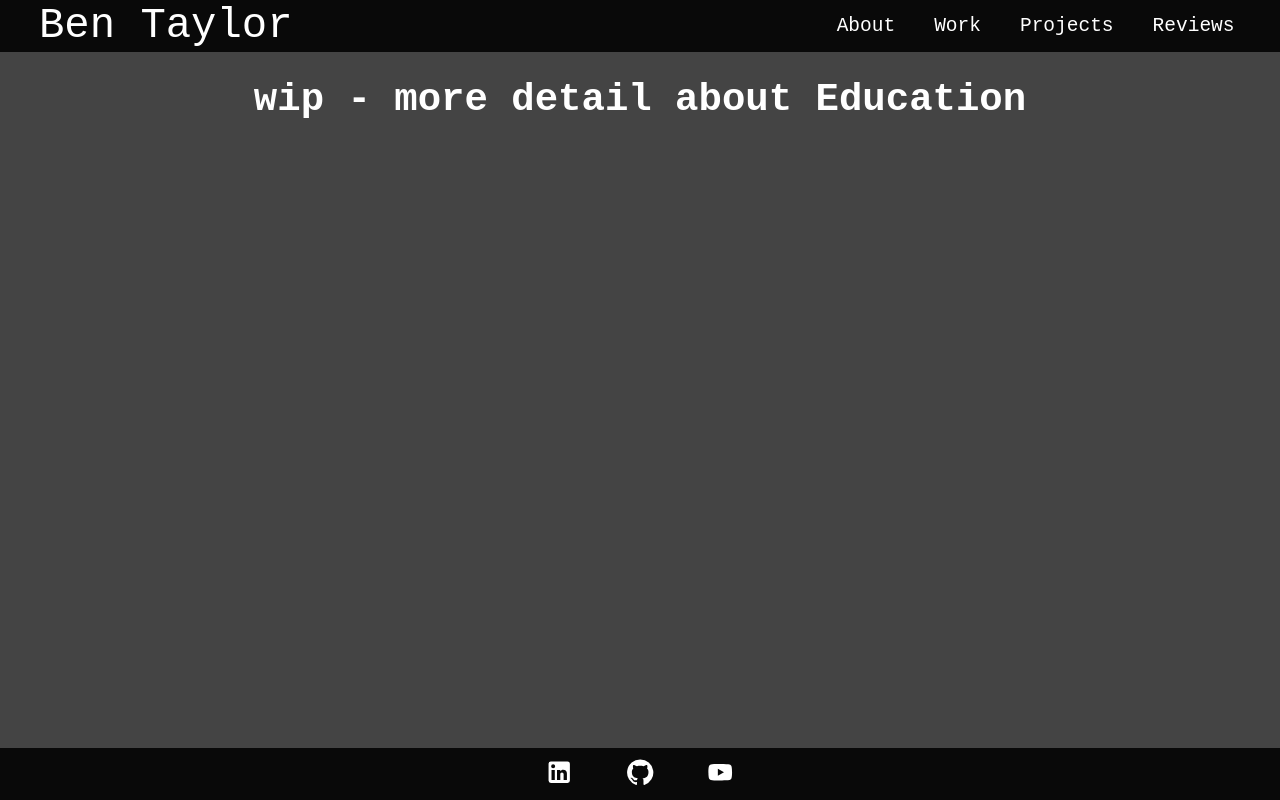
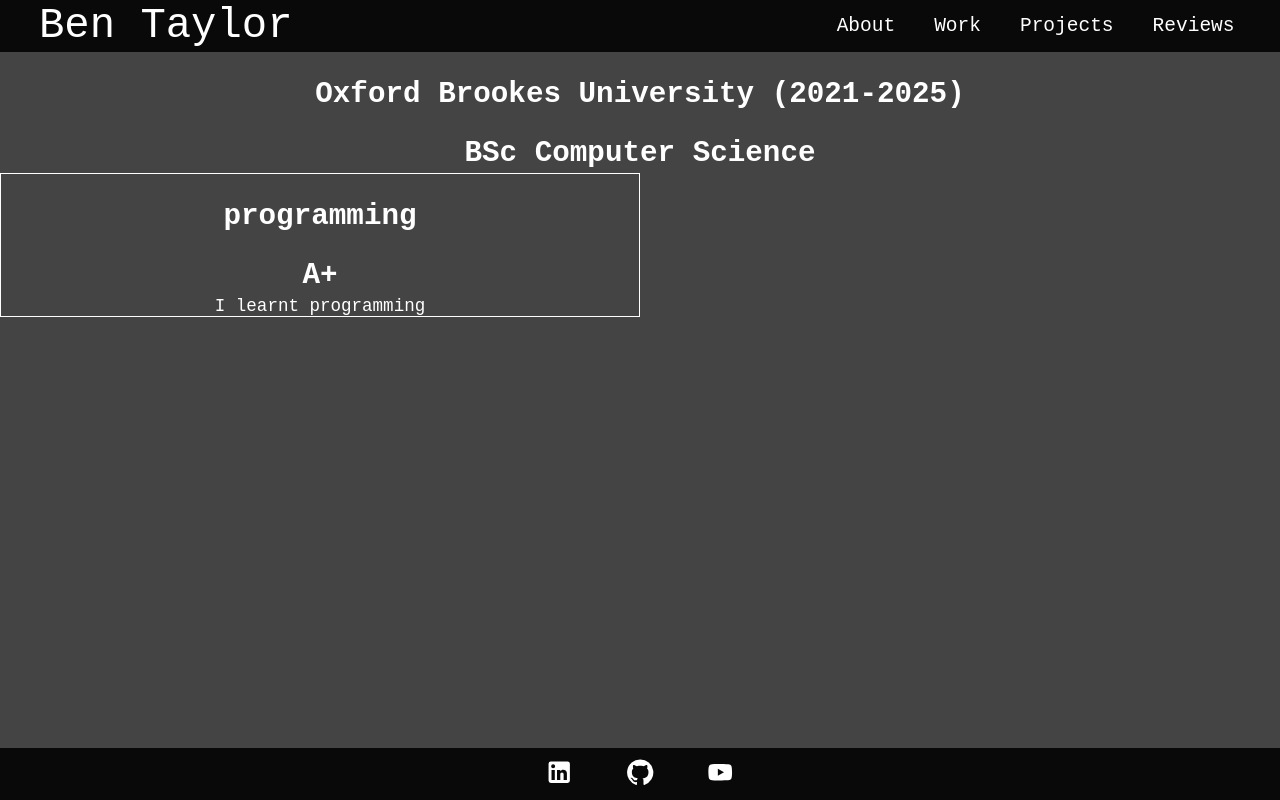
Before and after one commit to BenTaylor25/WebPortfolio2023, a React (Vite) app in the folder web-portfolio-2023/: page /WebPortfolio2023/education in a window 1280 px wide. Built offline with nearby package versions, Linux system fonts and the light colour scheme.

Commit message:
wip education page

```diff
--- /dev/null
+++ b/web-portfolio-2023/src/components/Education/EducationModule.tsx
@@ -0,0 +1,16 @@
+
+export type ModuleProps = {
+    name: string,
+    grade: string,
+    text: string,
+}
+
+export default function EducationModule(props: ModuleProps) {
+    return (
+        <article className="module">
+            <h1>{ props.name }</h1>
+            <h2>{ props.grade }</h2>
+            <p>{ props.text }</p>
+        </article>
+    );
+}
--- a/web-portfolio-2023/src/components/Reviews/ReviewEntry.tsx
+++ b/web-portfolio-2023/src/components/Reviews/ReviewEntry.tsx
@@ -1,4 +1,4 @@
-import "./ReviewEntry.scss"
+import "./ReviewEntry.scss";
 
 export type ReviewProps = {
     name: string;
--- /dev/null
+++ b/web-portfolio-2023/src/components/pages/Education.scss
@@ -0,0 +1,19 @@
+
+main.Education {
+    section#education-institution {
+        h1, h2 {
+            font-size: 2.25rem;
+        }
+
+        section#education-modules {
+            display: grid;
+
+            article.module {
+                display: flex;
+                flex-direction: column;
+                max-width: 50%;
+                border: 1px solid white;
+            }
+        }
+    }
+}
--- a/web-portfolio-2023/src/components/pages/Education.tsx
+++ b/web-portfolio-2023/src/components/pages/Education.tsx
@@ -1,8 +1,24 @@
+import './Education.scss';
+
+import EducationModule from '../Education/EducationModule';
+import { ModuleProps } from '../Education/EducationModule';
 
 export default function Education() {
+    let test: ModuleProps = {
+        name: "programming",
+        grade: "A+",
+        text: "I learnt programming",
+    }
+
     return (
         <main className="Education">
-            <h1>wip - more detail about Education</h1>
+            <section id="education-institution">
+                <h1>Oxford Brookes University (2021-2025)</h1>
+                <h2>BSc Computer Science</h2>
+                <section id="education-modules">
+                    <EducationModule {...test} />
+                </section>
+            </section>
         </main>
     )
 }
--- a/web-portfolio-2023/src/components/pages/ReviewsPage.tsx
+++ b/web-portfolio-2023/src/components/pages/ReviewsPage.tsx
@@ -2,10 +2,10 @@ import { useState } from "react";
 
 import ReviewEntry from "../Reviews/ReviewEntry";
 import { ReviewProps } from "../Reviews/ReviewEntry";
-import "./ReviewsPage.scss"
+import "./ReviewsPage.scss";
 
-import bookReviews from "../data/bookReviews.json"
-import gameReviews from "../data/gameReviews.json"
+import bookReviews from "../data/bookReviews.json";
+import gameReviews from "../data/gameReviews.json";
 
 type Props = {
     page: "books" | "games";
```
